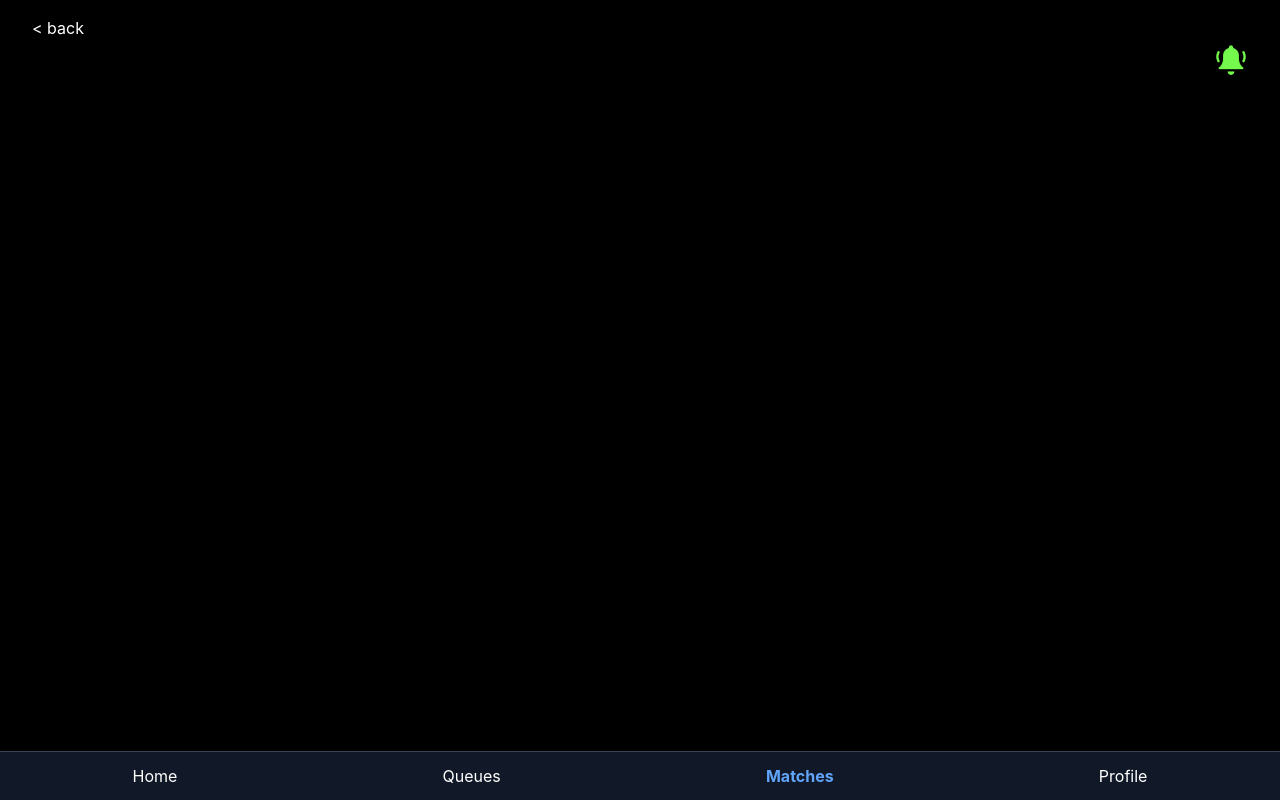
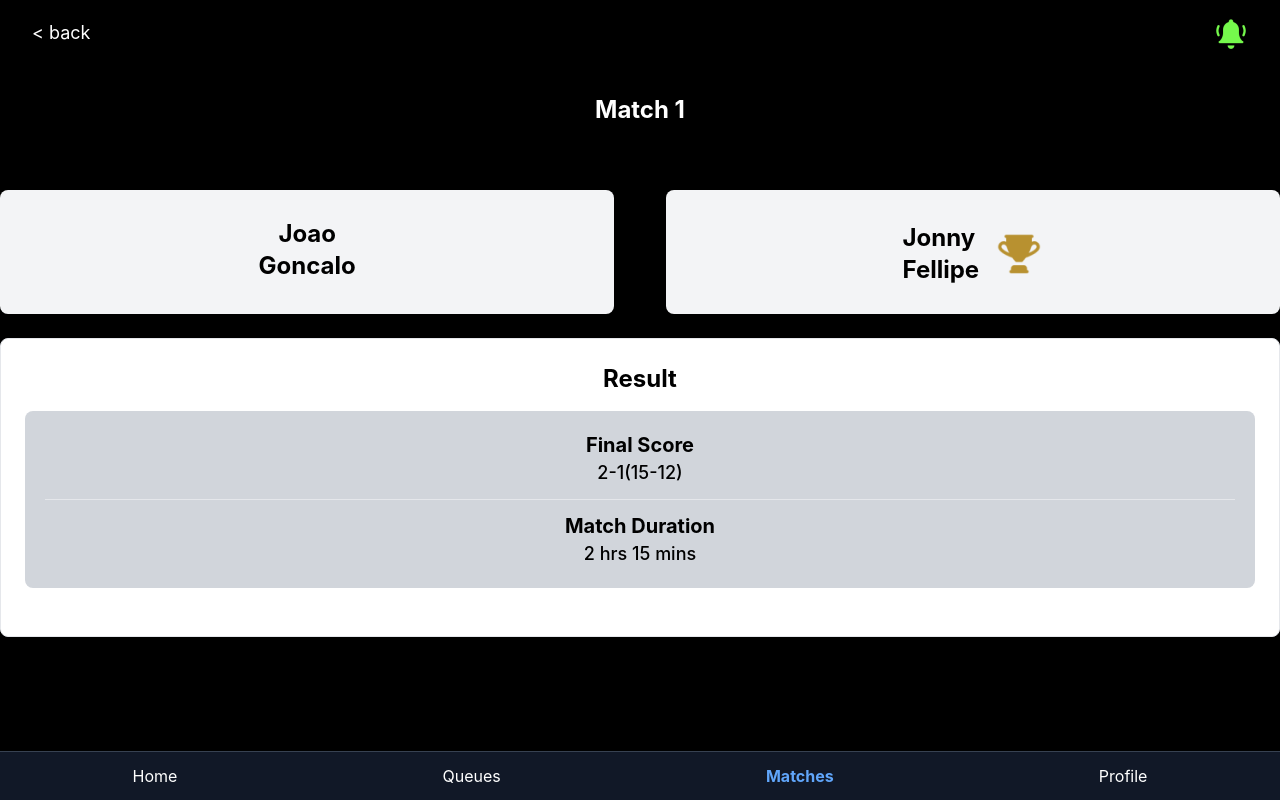
Before and after one commit to Wajiha3/ArenaSpot, a React (Create React App) app in the folder frontend/: page /match1 in a window 1280 px wide. Built offline with nearby package versions, Linux system fonts and the light colour scheme.

Commit message:
project pages

```diff
--- a/frontend/src/pages/Check_In.tsx
+++ b/frontend/src/pages/Check_In.tsx
@@ -30,8 +30,8 @@ function Check_In() {
 
          <div className="ml-[2rem] mr-[2rem] flex justify-between items-center">
 
-       <div className='w-[3.6rem] h-[5.4rem]'>
-            <button>{"< back"}</button>
+        <div className='flex items-center h-[34px]'>
+            <button className="text-white text-lg">{"< back"}</button>
         </div>
 
         <div className="h-[34px] flex gap-2">
--- a/frontend/src/pages/Match1.tsx
+++ b/frontend/src/pages/Match1.tsx
@@ -1,28 +1,70 @@
 import React, { useState } from 'react';
 import { useNavigate } from 'react-router-dom';
 
-function match1() {
+function Match1() {
   const navigate = useNavigate();
   const [selectedNav, setSelectedNav] = useState('Matches');
 
   return (
     <div className="bg-black min-h-screen w-screen text-white pt-4">
 
-   <div className="ml-[2rem] mr-[2rem] flex justify-between items-center">
-
-       <div className='w-[3.6rem] h-[5.4rem]'>
-            <button>{"< back"}</button>
+   <div className="ml-[2rem] mr-[2rem] flex justify-between items-center h-[34px]">
+       <div className='flex items-center h-[34px]'>
+            <button className="text-white text-lg">{"< back"}</button>
         </div>
-
-        <div className="h-[34px] flex gap-2">
+        <div className="h-[34px] flex gap-2 items-center">
             <img width={"34px"} src="/Icons/notifications.png" alt="" />
         </div>
       </div>
 
+      {/* Match title */}
+      <h1 className="text-2xl font-bold mb-16 mt-11 text-center">Match 1</h1>
 
+      {/* Teams section */}
+      <div className="flex justify-between mb-6 gap-2">
+        {/* Team 1 */}
+        <div className="text-center w-[48%] bg-gray-100 rounded-lg">
+          <div className="p-4 rounded-lg mt-3 mb-3 flex flex-col items-center">
+            <p className="text-2xl font-bold text-black">Joao</p>
+            <p className="text-2xl font-bold text-black">Goncalo</p>
+          </div>
+        </div>
+        {/* Team 2 */}
+        <div className="text-center w-[48%] bg-gray-100 rounded-lg">
+          <div className="p-4 rounded-lg mb-3 flex flex-col items-center">
+            <div className="flex items-center gap-2 mt-4">
+              <div className="flex flex-col items-start">
+                <p className="text-2xl font-bold text-black">Jonny</p>
+                <p className="text-2xl font-bold text-black">Fellipe</p>
+              </div>
+              <img src="/Icons/trophy.png" alt="Trophy" width="48" height="38" className="ml-2" />
+            </div>
+          </div>
+        </div>
+      </div>
 
-
-        {/* Bottom Navigation */}
+      {/* Result Box */}
+      <div className="bg-white p-6 rounded-lg border border-gray-200 mb-0">
+        <div className="mb-6">
+          <h3 className="font-bold text-2xl mb-4 text-center text-black">Result</h3>
+          {/* Grey inner box */}
+          <div className="bg-gray-300 p-5 rounded-lg">
+            <div className="space-y-3 text-center">
+              <div>
+                <p className="font-bold text-xl text-black">Final Score</p>
+                <p className="text-lg font-medium text-black">2-1(15-12)</p>
+              </div>
+              <div className="pt-3 border-t border-gray-200">
+                <p className="font-bold text-xl text-black">Match Duration</p>
+                <p className="text-lg font-medium text-black">2 hrs 15 mins</p>
+              </div>
+            </div>
+          </div>
+        </div>
+      </div>
+      {/* Black spacer before nav */}
+      <div className="w-full bg-black" style={{height: '96px'}}></div>
+      {/* Bottom Navigation */}
       <div className="fixed bottom-0 left-0 right-0 bg-gray-900 flex justify-around py-3 border-t border-gray-700">
         <button
           className={`text-center ${selectedNav === 'Home' ? 'text-blue-400 font-bold' : ''}`}
@@ -51,6 +93,6 @@ function match1() {
       </div>
     </div>
   );
-};
+}
 
-export default match1;
+export default Match1;
--- a/frontend/src/pages/Matches1.tsx
+++ b/frontend/src/pages/Matches1.tsx
@@ -10,8 +10,8 @@ function Matches1() {
 
    <div className="ml-[2rem] mr-[2rem] flex justify-between items-center">
 
-       <div className='w-[3.6rem] h-[5.4rem]'>
-            <button>{"< back"}</button>
+       <div className='flex items-center h-[34px]'>
+            <button className="text-white text-lg">{"< back"}</button>
         </div>
 
         <div className="h-[34px] flex gap-2">
--- a/frontend/src/pages/Matches2.tsx
+++ b/frontend/src/pages/Matches2.tsx
@@ -10,8 +10,8 @@ function Matches2() {
 
    <div className="ml-[2rem] mr-[2rem] flex justify-between items-center">
 
-       <div className='w-[3.6rem] h-[5.4rem]'>
-            <button>{"< back"}</button>
+       <div className='flex items-center h-[34px]'>
+            <button className="text-white text-lg">{"< back"}</button>
         </div>
 
         <div className="h-[34px] flex gap-2">
--- a/frontend/src/pages/Payment_Confirmation.tsx
+++ b/frontend/src/pages/Payment_Confirmation.tsx
@@ -11,8 +11,8 @@ function Payment_Confirmation() {
 
       <div className="ml-[2rem] mr-[2rem] flex justify-between items-center">
 
-       <div className='w-[3.6rem] h-[5.4rem]'>
-            <button>{"< back"}</button>
+        <div className='flex items-center h-[34px]'>
+            <button className="text-white text-lg">{"< back"}</button>
         </div>
 
         <div className="h-[34px] flex gap-2">
--- a/frontend/src/pages/Welcome.tsx
+++ b/frontend/src/pages/Welcome.tsx
@@ -55,6 +55,7 @@ function Welcome() {
         </div>
       </div>
     </div>
+
   );
 }
 
```
Also changed, not shown: frontend/public/Icons/trophy.png (added).
